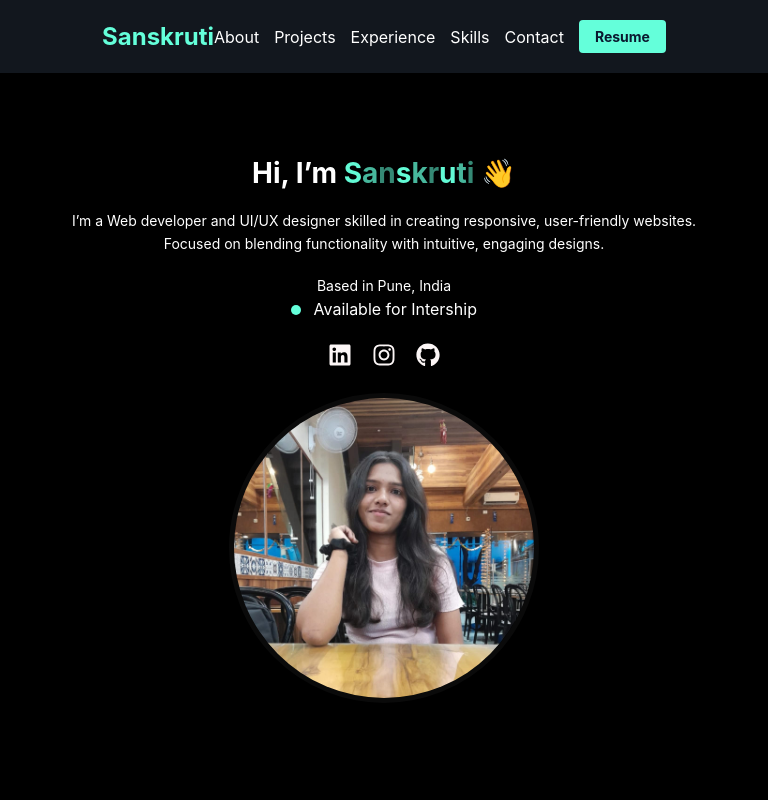
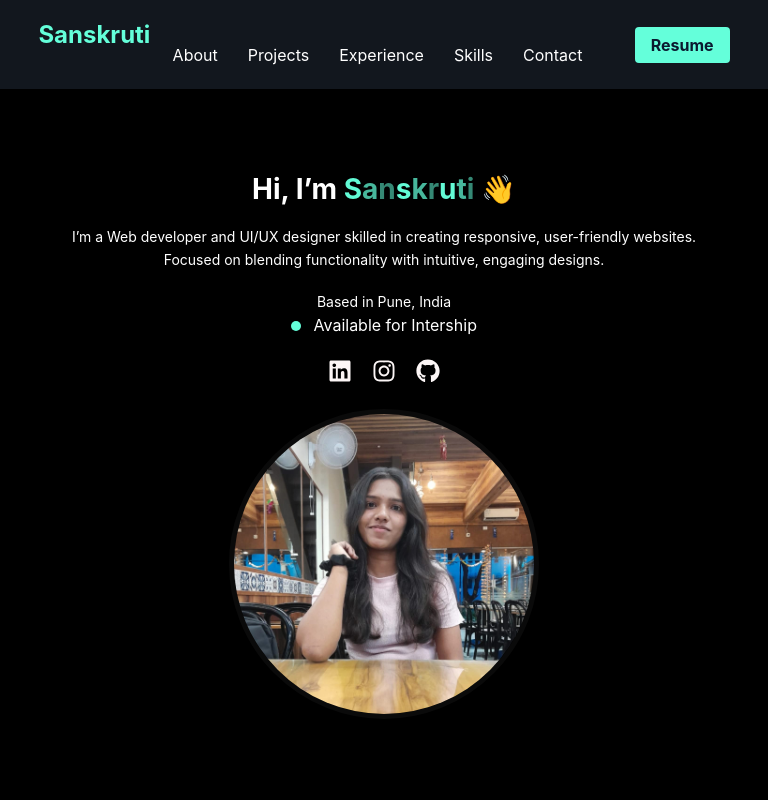
Before and after one commit to sanskrutiahire23/portfolio, a React (Create React App) app: page / in a window 768 px wide. Shown: the top 800 px of the page. Built offline with nearby package versions, Linux system fonts and the light colour scheme.

Commit message:
Update Header.css

```diff
--- a/src/Components/Header.css
+++ b/src/Components/Header.css
@@ -67,19 +67,46 @@
   background: #52e0c4;
 }
 
-/* Media Query for Small Screens */
+/* Media Query for Small Screens (Mobile) */
 @media (max-width: 768px) {
   .container {
-    flex-wrap: wrap; /* Allow wrapping for smaller screens */
-    justify-content: center; /* Center-align items on small screens */
+    flex-direction: column; /* Stack items vertically on smaller screens */
+    align-items: center; /* Center-align items */
+    text-align: center; /* Center text */
   }
 
-  .nav-links ul {
-    gap: 15px; /* Reduce spacing on smaller screens */
+  .nav-links {
+    flex-direction: column; /* Stack navbar links vertically */
+    gap: 20px; /* Increase gap for spacing between navbar links */
+    margin-top: 20px; /* Add space between the resume button and navbar links */
   }
 
   .btn-download-cv {
-    margin-left: 15px; /* Adjust spacing for the button */
-    font-size: 14px; /* Slightly smaller font for smaller screens */
+    margin-left: 0; /* Remove margin on smaller screens */
+    margin-top: 20px; /* Add space between resume button and navbar links */
+    font-size: 14px; /* Slightly smaller font size for smaller screens */
+  }
+
+  .logo {
+    margin-bottom: 20px; /* Add space between logo and resume button */
   }
 }
+
+/* Media Query for Larger Screens (Laptop/Tablet) */
+@media (min-width: 768px) {
+  .container {
+    flex-direction: row; /* Align items horizontally */
+    justify-content: space-between;
+  }
+
+  .nav-links {
+    flex-direction: row; /* Align navbar links horizontally */
+    gap: 30px; /* Maintain standard gap between links */
+  }
+
+  .btn-download-cv {
+    margin-left: 30px; /* Space between navbar links and button */
+    font-size: 16px; /* Standard font size for larger screens */
+    margin-top: 0; /* Remove top margin */
+  }
+}
```
